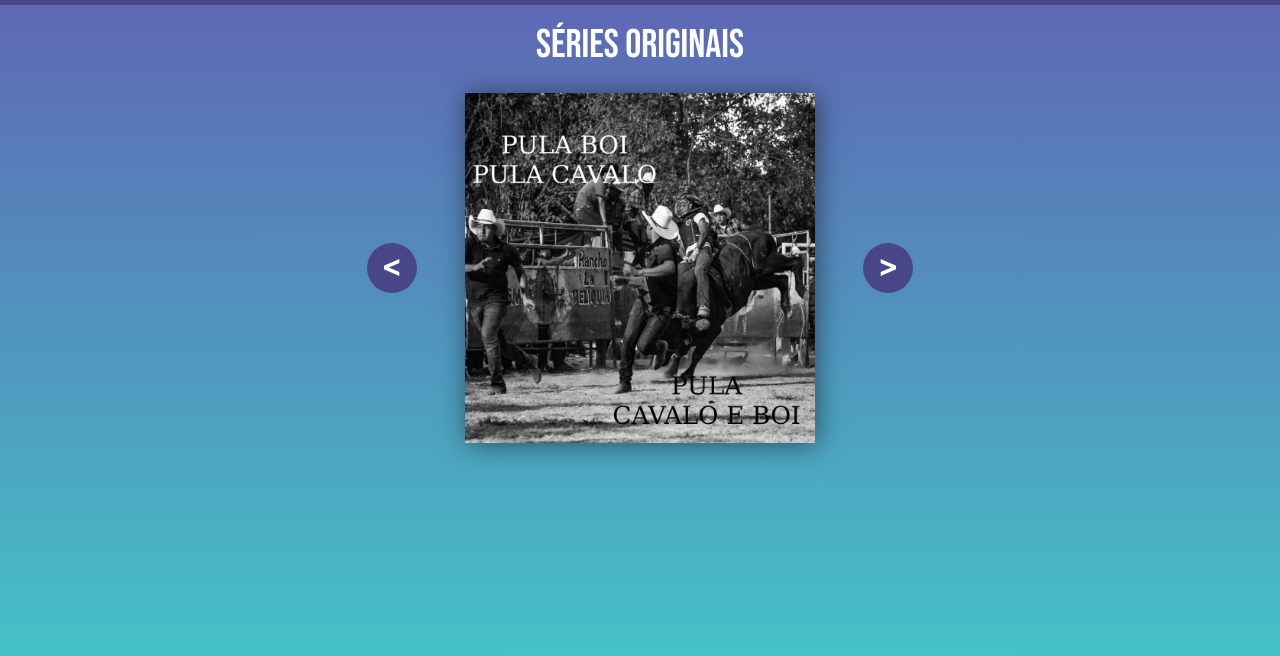
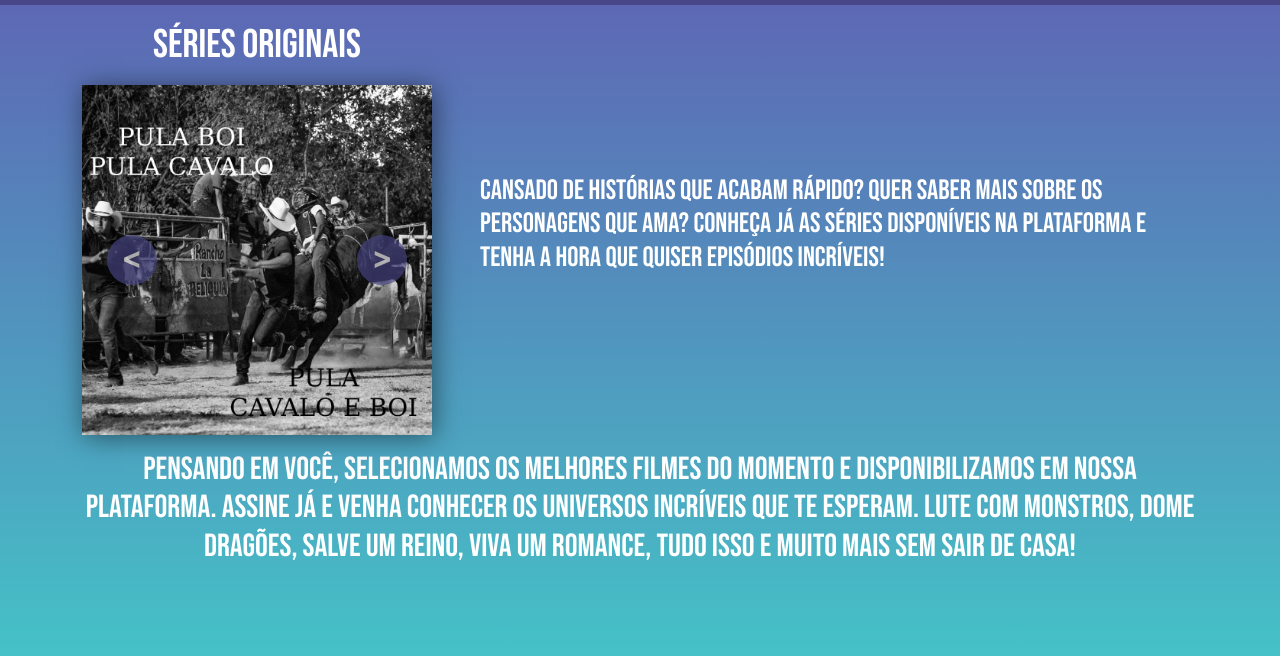
Before and after one commit to eded1263/watch-plus, a website: page controllers/Filmes/view/filmes-e-series.html in a window 1280 px wide. Shown: the part 96-752 px from the top of the page. Drawn offline with nearby package versions, Linux system fonts and the light colour scheme; files that its build step writes are made by us from their sources; files whose address does not match are found by name; a web font is replaced by a local one.

```diff
--- a/controllers/Cadastro/view/cadastre-se.html
+++ b/controllers/Cadastro/view/cadastre-se.html
@@ -115,7 +115,7 @@
                     <div class="form-floating mt-3">
                         <input type="text" class="form-control" id="input-telefone" placeholder="Telefone"
                             name="telefone">
-                        <label for="input-telefone">Telefone</label>
+                        <label for="input-telefone">DDD + Telefone</label>
                     </div>
                     <div class="form-floating mt-3">
                         <input type="text" class="form-control" id="input-cpf" placeholder="CPF" name="cpf">
@@ -131,6 +131,8 @@
         </form>
     </section>
     <script src="public/submit.js"></script>
+    <script src="public/validaCpf.js"></script>
+    <script src="public/formataTelefone.js"></script>
 </body>
 
 </html>
--- a/controllers/Filmes/FilmesController.js
+++ b/controllers/Filmes/FilmesController.js
@@ -8,10 +8,10 @@
 	}
 
 	initializeRoutes() {
-		this._router.get("/filmes-e-series", this.servePacotes);
+		this._router.get("/filmes-e-series", this.serveFilmesESeries);
 	}
 
-	servePacotes(_req, res) {
+	serveFilmesESeries(_req, res) {
 		res.sendFile(mountPath("controllers/Filmes/view/filmes-e-series.html"));
 	}
 
--- a/controllers/Filmes/view/filmes-e-series.html
+++ b/controllers/Filmes/view/filmes-e-series.html
@@ -51,26 +51,44 @@
         </div>
     </nav>
 
-    <section class="mt-3 wrapper-originais d-flex justify-content-center align-items-center flex-column">
+    <section class="container mt-3">
+        <article class="wrapper-originais d-flex justify-content-center align-items-center flex-md-row flex-column ">
+            <div>
                 <h1 class="titulo text-center">Séries Originais</h1>
-        <div class="carousel-wrapper d-flex mt-3 align-items-center">
-            <button id="back" class="btn-passar-foto btn me-5"> &lt; </button>
-
-            <article class="carousel">
+                <div class="carousel-wrapper d-flex mt-3 align-items-center position-relative">
+                    <button id="back" class="btn-passar-foto btn-passar-foto-direita btn position-absolute"> &lt;
+                    </button>
+                    <div class="carousel">
                         <div class="image-container">
                             <img src="public/imagens/serie-pula-boi-pula-cavalo.png"
                                 alt="Série original: Pula boi pula cavalo, pula cavalo e boi" class="filser-img">
-                    <img src="public/imagens/doggo-the-dog.png" alt="Série original: Doggo, the dog" class="filser-img">
+                            <img src="public/imagens/doggo-the-dog.png" alt="Série original: Doggo, the dog"
+                                class="filser-img">
                             <img src="public/imagens/rio.png" alt="Série Original: Rio, uma história de samba"
                                 class="filser-img">
                         </div>
+                    </div>
+                    <button id="next" class="btn-passar-foto btn-passar-foto-esquerda btn position-absolute"> &gt;
+                    </button>
+                </div>
+            </div>
+            <h3 class="px-5 color-white mt-3 mt-md-0 text-center text-md-start">
+                Cansado de histórias que acabam rápido? Quer saber mais sobre os personagens que ama? Conheça já as
+                séries disponíveis na plataforma e tenha a hora que quiser episódios incríveis!
+            </h3>
         </article>
-            <button id="next" class="btn-passar-foto btn ms-5"> &gt; </button>
-        </div>
 
         <script src="public/script.js"></script>
     </section>
-
+    <section class="container mt-3">
+        <article class="">
+            <h2 class="color-white text-center">
+                Pensando em você, selecionamos os melhores filmes do momento e disponibilizamos em nossa
+                plataforma. Assine já e venha conhecer os universos incríveis que te esperam. Lute com monstros, dome
+                dragões, salve um reino, viva um romance, tudo isso e muito mais sem sair de casa!
+            </h2>
+        </article>
+    </section>
 </body>
 
 </html>
--- a/public/css/style.css
+++ b/public/css/style.css
@@ -110,6 +110,20 @@
     justify-content: center;
     align-items: center;
     padding-top: 10px !important;
+    transform: translateY(-50%);
+    z-index: 2;
+    top: 50%;
+    opacity: 0.65;
+    transition: all ease-in .2s;
+}
+.btn-passar-foto:hover {
+    opacity: 1;
+}
+.btn-passar-foto-direita{
+    left: 25px;
+}
+.btn-passar-foto-esquerda{
+    right: 25px;
 }
 .card-plano-descritivo{
     border-radius: 25px;
```
Also changed, not shown: public/formataTelefone.js (added, +13 -0 lines), public/validaCpf.js (added, +30 -0 lines). Lines whose indentation alone changed are shown as unchanged.
